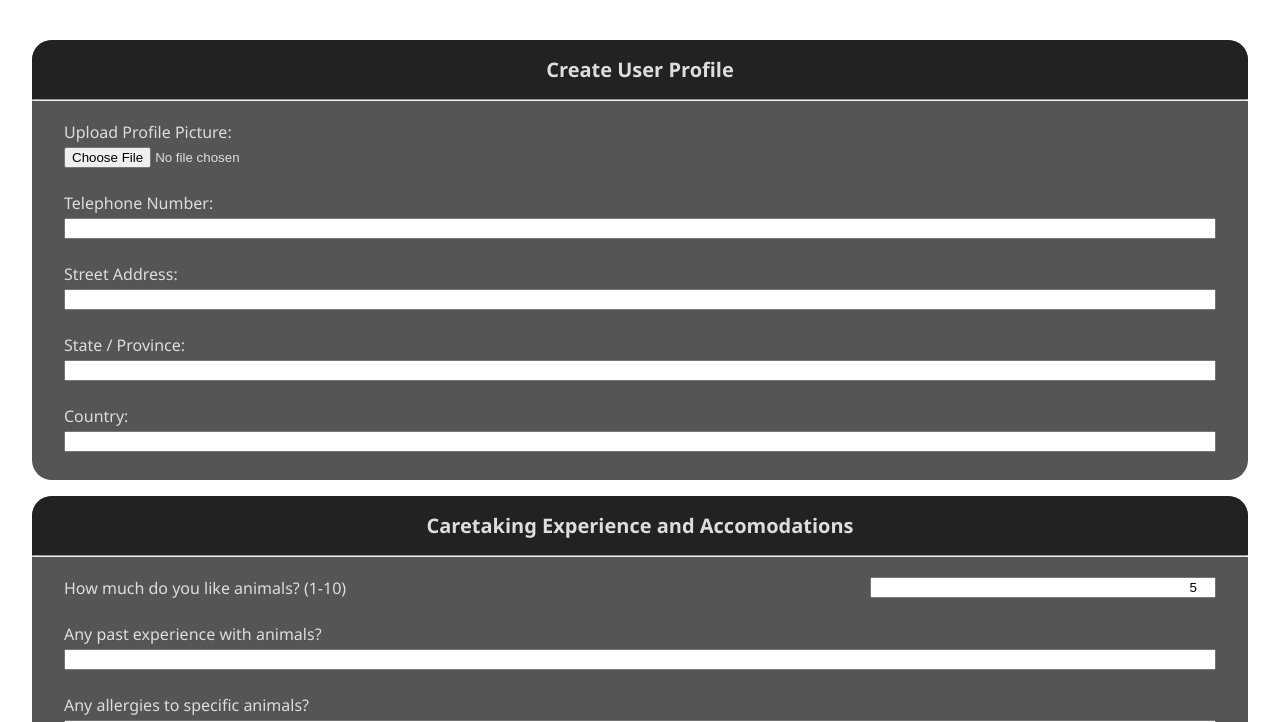
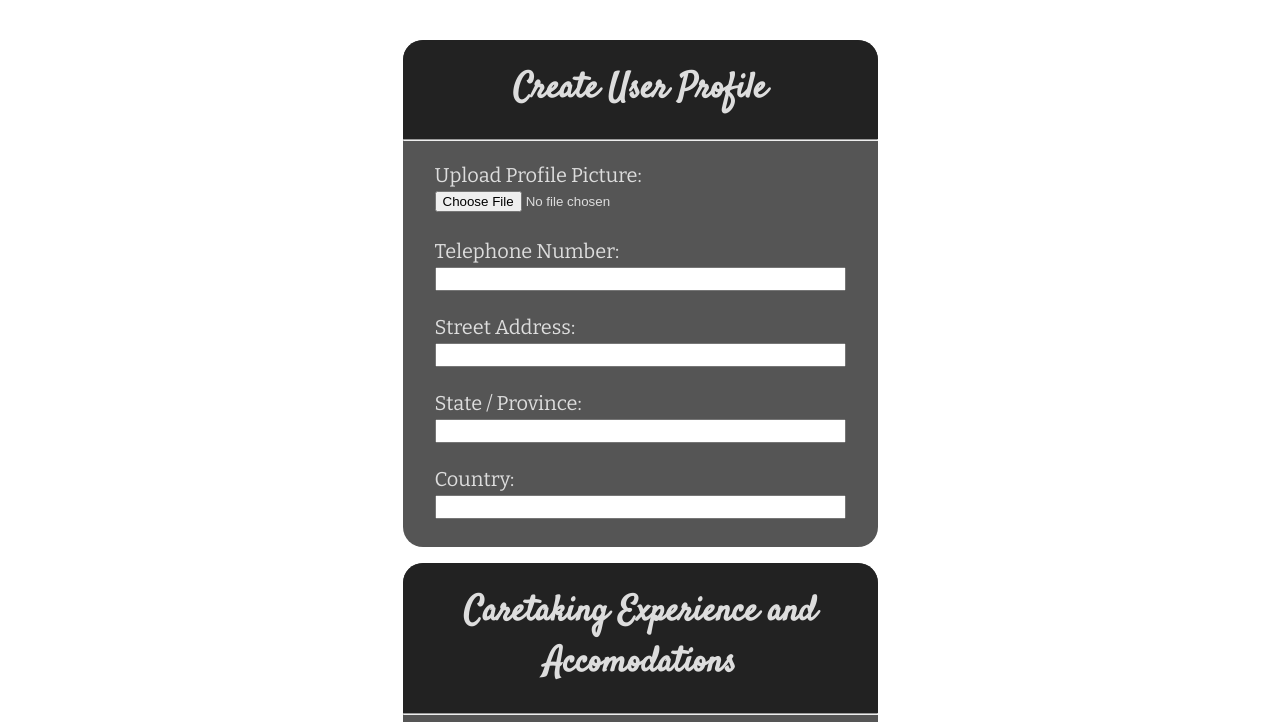
Before and after one commit to zhoukelvin54/2800-202210-BBY35, a website: page root/caretaker_form.html in a window 1280 px wide. Shown: the top 722 px of the page. Drawn offline with nearby package versions, Linux system fonts and the light colour scheme; a web font is replaced by a local one.

Commit message:
Adjusted styling some more, about 60% done.

```diff
--- a/root/css/caretaker_form.css
+++ b/root/css/caretaker_form.css
@@ -1,3 +1,5 @@
+@import url('https://fonts.googleapis.com/css2?family=Bitter&family=Lato&family=Playfair+Display:ital@1&family=Satisfy&display=swap');
+
 body {
   width: 100vw;
   height: 100vh;
@@ -7,9 +9,11 @@ body {
 
 
 #user-creation-form {
-  margin-top: 5vh;
-  margin-left: auto;
   box-sizing: border-box;
+  margin: 0 auto;
+  max-width: min(90vw, 475px);
+  padding-top: 5vh;
+  padding-bottom: 5vh;
 }
 
 #user-creation-form * {
@@ -17,29 +21,28 @@ body {
 }
 
 .form-panel {
+  border: none;
+  border-radius: 1.25rem;
+  color: #DDD;
+  background-color: #555;
   margin: 0 auto;
   margin-bottom: 1rem;
   padding: 0;
   padding-bottom: 1rem;
-  border: none;
-  width: 95vw;
-  border-radius: 1.25rem;
-  background-color: #555;
-  color: #DDD;
-  /* Change to custom fonts */
-  font-family: "Segoe UI", Tahoma, Geneva, Verdana, sans-serif;
+  font-family: "Bitter", sans-serif;
 }
 
 .form-panel legend {
   /* Float trick to get legends to display differently */
   float: left;
-  padding: 1rem;
+  padding: 1.5rem;
   border-radius: 1.25rem 1.25rem 0 0;
-  font-size: 125%;
+  font-size: 175%;
   width: 100%;
   text-align: center;
   font-weight: bold;
   background-color: #222;
+  font-family: "Satisfy", sans-serif;
 }
 
 .form-group {
@@ -69,7 +72,7 @@ body {
   height: min-content;
   max-width: 30%;
   margin-left: auto;
-  text-align: end;
+  text-align: right;
 }
 
 .form-group input,
@@ -77,4 +80,11 @@ body {
 .inline-form-group input,
 .inline-form-group select {
   flex-grow: 1;
+  min-height: 1.5rem;
 }
+
+@media only screen and (min-width: 769px) {
+  .form-panel {
+    font-size: 125%;
+  }
+}
```
